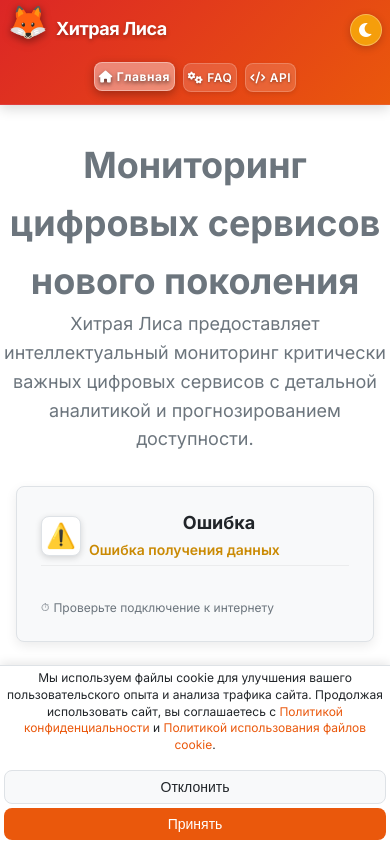
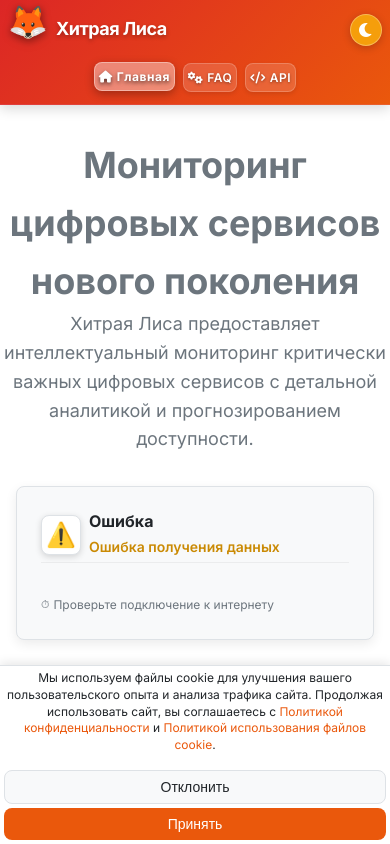
Before and after one commit to madKULOLO/monitoring_beta, a website: page index.html in a window 390 px wide. Drawn offline with Linux system fonts and the light colour scheme; no server answers.

Commit message:
Update main.css

```diff
--- a/styles/main.css
+++ b/styles/main.css
@@ -1778,6 +1778,26 @@ main {
   .trend-chart {
     height: 80px;
   }
+
+  .service-header {
+    display: flex;
+    align-items: center;
+  }
+
+  .service-info {
+    flex: 1;
+    min-width: 0;
+  }
+
+  .service-name {
+    font-size: var(--font-size-base);
+    text-align: left;
+  }
+
+  .status-text {
+    font-size: var(--font-size-sm);
+    text-align: left;
+  }
 }
 
 @media (max-width: 480px) {
@@ -1798,6 +1818,24 @@ main {
     font-size: 1.2rem;
     width: 35px;
     height: 35px;
+  }
+
+  .service-header {
+    display: flex;
+    align-items: center;
+  }
+
+  .service-info {
+    flex: 1;
+    min-width: 0;
+  }
+
+  .service-name {
+    font-size: var(--font-size-base);
+  }
+
+  .status-text {
+    font-size: var(--font-size-sm);
   }
 }
 
@@ -2506,6 +2544,7 @@ main {
 [data-theme="dark"] header {
   background: linear-gradient(135deg, #1a1a1a, #252525);
   border-bottom: 1px solid #333333;
+  box-shadow: 0 4px 12px rgba(0, 0, 0, 0.3);
 }
 
 [data-theme="dark"] header::before {
```
